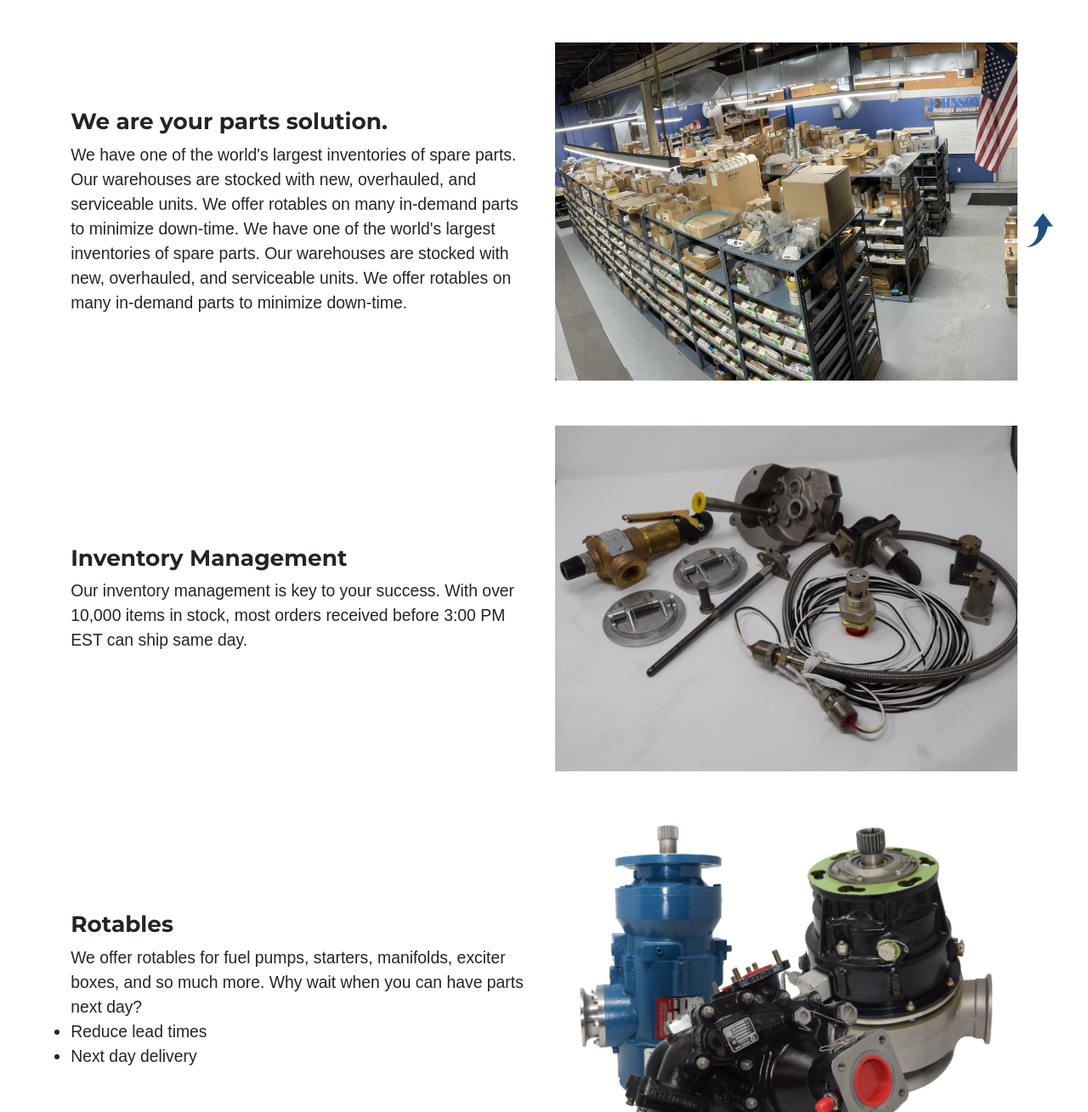
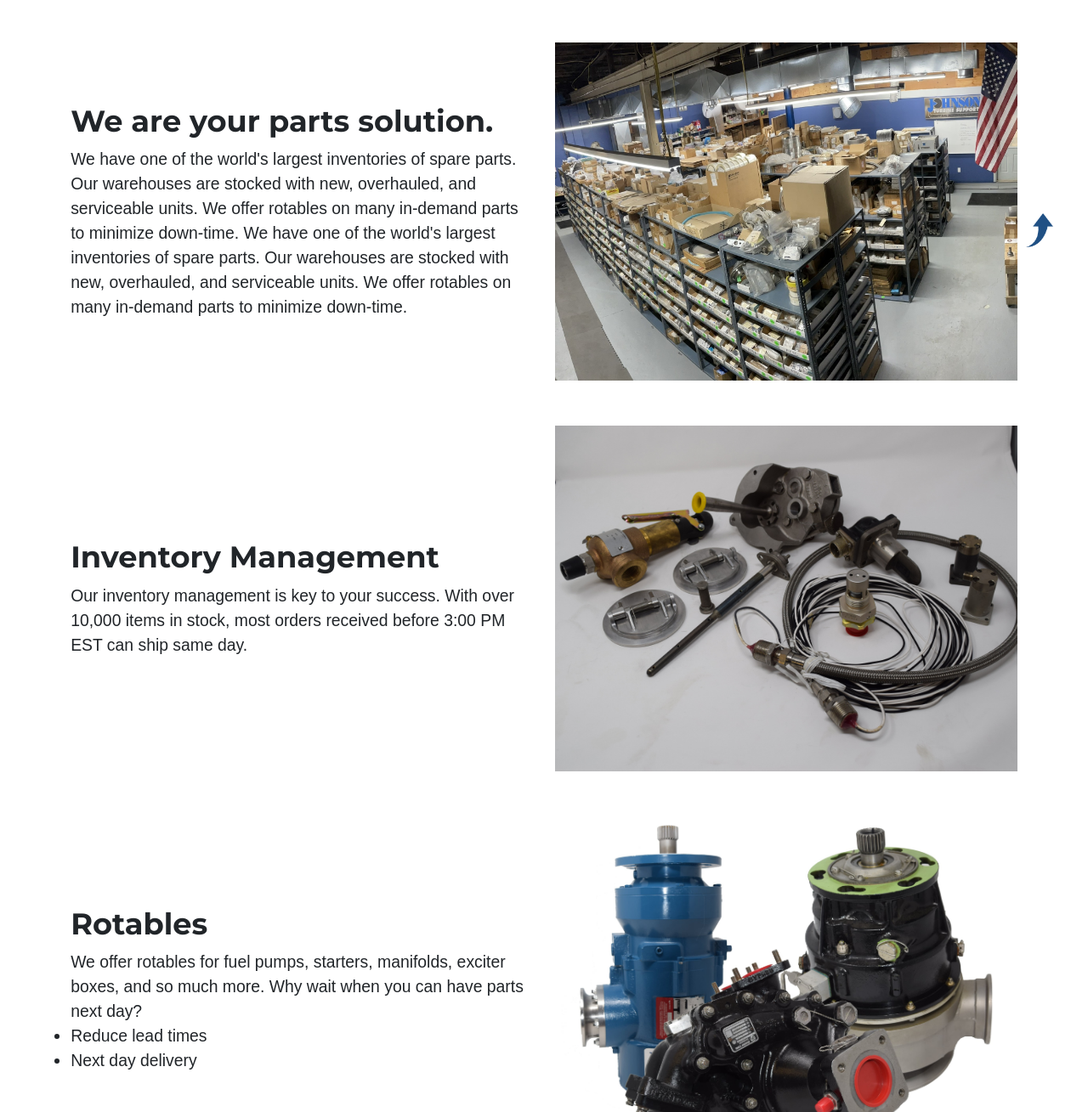
Before and after one commit to mjohnson3764/JTS.live, a plain HTML site: page parts.html in a window 1280 px wide. Shown: the part 461-1770 px from the top of the page at 85% size. Drawn offline with nearby package versions, Linux system fonts and the light colour scheme; some icons are missing; a web font is replaced by a local one.

Commit message:
Use h2 tags

```diff
--- a/parts.html
+++ b/parts.html
@@ -178,7 +178,7 @@ License URL: http://creativecommons.org/licenses/by/3.0/
 
         <div class="row mt-5">
           <div class="col-md-6 d-flex flex-column justify-content-center">
-            <h4>We are your parts solution.</h4>
+            <h2>We are your parts solution.</h2>
             <p>
               We have one of the world's largest inventories of spare parts. Our
               warehouses are stocked with new, overhauled, and serviceable
@@ -203,7 +203,7 @@ License URL: http://creativecommons.org/licenses/by/3.0/
           <div class="col-12 mt-5">
             <div class="row">
               <div class="col-md-6 d-flex flex-column justify-content-center">
-                <h4>Inventory Management</h4>
+                <h2>Inventory Management</h2>
                 <p>
                   Our inventory management is key to your success. With over
                   10,000 items in stock, most orders received before 3:00 PM EST
@@ -237,7 +237,7 @@ License URL: http://creativecommons.org/licenses/by/3.0/
         <div class="col-12 mt-5">
           <div class="row">
             <div class="col-md-6 d-flex flex-column justify-content-center">
-              <h4>Rotables</h4>
+              <h2>Rotables</h2>
               <p>
                 We offer rotables for fuel pumps, starters, manifolds, exciter
                 boxes, and so much more. Why wait when you can have parts next
```
